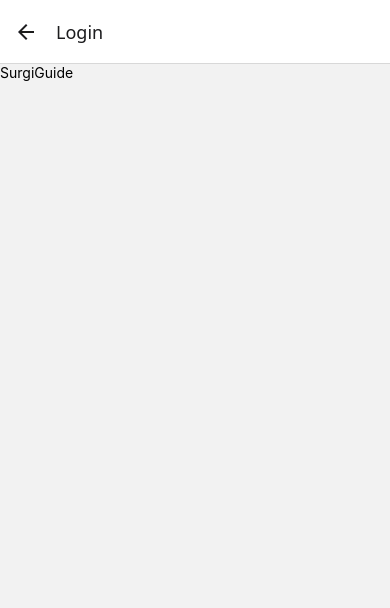
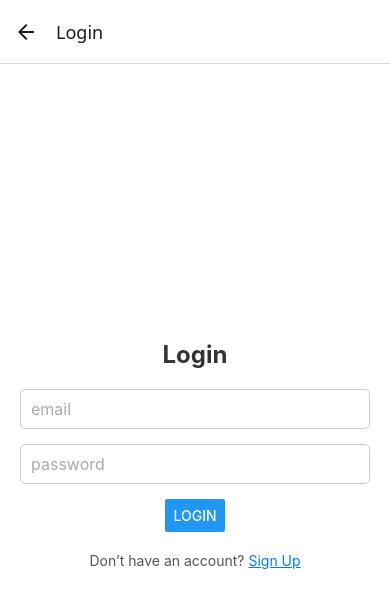
Before and after one commit to palakagr34/SurgiGuide, a React Native app: screen /Login in a window 390 px wide. Shown: the top 608 px of the page. Built offline with nearby package versions, Linux system fonts and the light colour scheme.

Commit message:
login screen created

```diff
--- a/App.js
+++ b/App.js
@@ -9,6 +9,7 @@ import * as Font from 'expo-font';
 import WelcomeScreen from './screens/WelcomeScreen';
 import LoginScreen from './screens/LoginScreen';
 import HomeScreen from './screens/HomeScreen';
+import RegisterScreen from './screens/RegisterScreen';
 
 
 const Stack = createNativeStackNavigator();
@@ -54,6 +55,7 @@ export default function App() {
           <>
             <Stack.Screen name="Welcome" component={WelcomeScreen} options={{ headerShown: false}} />
             <Stack.Screen name = "Login" component = {LoginScreen}/>
+            <Stack.Screen name="Register" component = {RegisterScreen} />
           </>
         )
         }
--- a/screens/LoginScreen.js
+++ b/screens/LoginScreen.js
@@ -1,12 +1,82 @@
 import React from 'react';
-import { View, Text } from 'react-native';
+import { View, Text,TextInput, Button, StyleSheet } from 'react-native';
+import { useState } from 'react';
 
 export default function LoginScreen({ navigation }) {
+    const [email, setEmail] = useState('');
+    const [pwd, setPwd] = useState('');
+
+    const handleLogin = () => {
+        console.log('Loggin in with: ', email, pwd);
+        navigation.navigate('Home');
+    }
+
+  return (
+    <View style={styles.container}>
+      <Text style={styles.title}>Login</Text>
+      <TextInput
+        style={styles.input}
+        placeholder="email"
+        placeholderTextColor="#aaa"
+        value={email}
+        onChangeText={setEmail}
+        keyboardType="email-address"
+        autoCapitalize="none"
+      />
+      <TextInput
+        style={styles.input}
+        placeholder="password"
+        placeholderTextColor="#aaa"
+        value={pwd}
+        onChangeText={setPwd}
+        secureTextEntry
+      />
+      <Button title="Login" onPress={handleLogin} />
+
+      <Text style={styles.signupText}>
+        Don’t have an account?{' '}
+        <Text style={styles.signupLink} onPress={() => navigation.navigate('SignUp')}>
+          Sign Up
+        </Text>
+      </Text>
 
 
-  return (
-    <View>
-      <Text>SurgiGuide</Text>
     </View>
   );
 }
+
+const styles = StyleSheet.create({
+    container: {
+      flex: 1,
+      justifyContent: 'center',
+      alignItems: 'center',
+      padding: 20,
+      backgroundColor: '#fff',
+    },
+    title: {
+      fontSize: 24,
+      fontWeight: 'bold',
+      marginBottom: 20,
+      color: '#333',
+    },
+    input: {
+      width: '100%',
+      height: 40,
+      borderColor: '#ccc',
+      borderWidth: 1,
+      borderRadius: 5,
+      marginBottom: 15,
+      paddingHorizontal: 10,
+      fontSize: 16,
+      color: '#333',
+    },
+    signupText: {
+      marginTop: 20,
+      fontSize: 14,
+      color: '#555',
+    },
+    signupLink: {
+      color: '#007bff',
+      textDecorationLine: 'underline',
+    },
+  });
--- /dev/null
+++ b/screens/RegisterScreen.js
@@ -0,0 +1,10 @@
+import React from 'react';
+import { View, Text } from 'react-native';
+
+export default function HomeScreen({ navigation }) {
+  return (
+    <View>
+      <Text>SurgiGuide</Text>
+    </View>
+  );
+}
```
